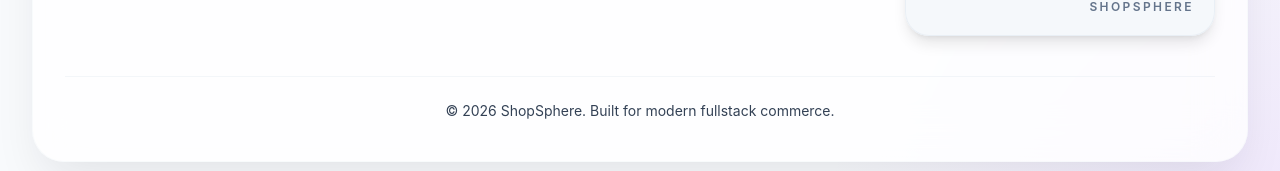
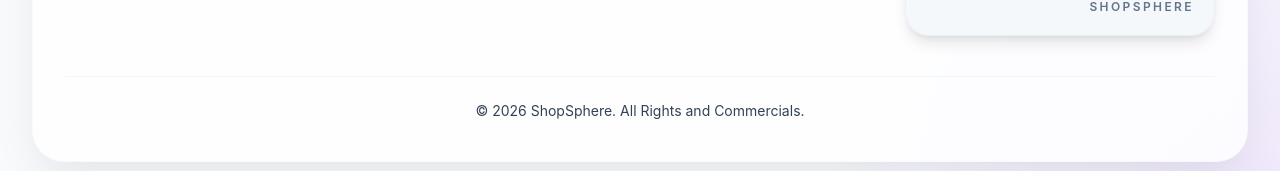
Before and after one commit to kvk1999/ecommerceshop, a React (Vite) app in the folder client/: page / in a window 1280 px wide. Shown: the part 1170-1341 px from the top of the page. Built offline with nearby package versions, Linux system fonts and the light colour scheme; no server answers.

Commit message:
Update Footer.jsx

```diff
--- a/client/src/components/Footer.jsx
+++ b/client/src/components/Footer.jsx
@@ -112,7 +112,7 @@ export default function Footer() {
 
       {/* COPYRIGHT */}
       <div className="mt-10 border-t border-slate-200/40 pt-6 text-center text-sm text-slate-700 dark:border-white/10 dark:text-slate-500">
-        © {new Date().getFullYear()} ShopSphere. Built for modern fullstack commerce.
+        © {new Date().getFullYear()} ShopSphere. All Rights and Commercials.
       </div>
 
     </footer>
```
